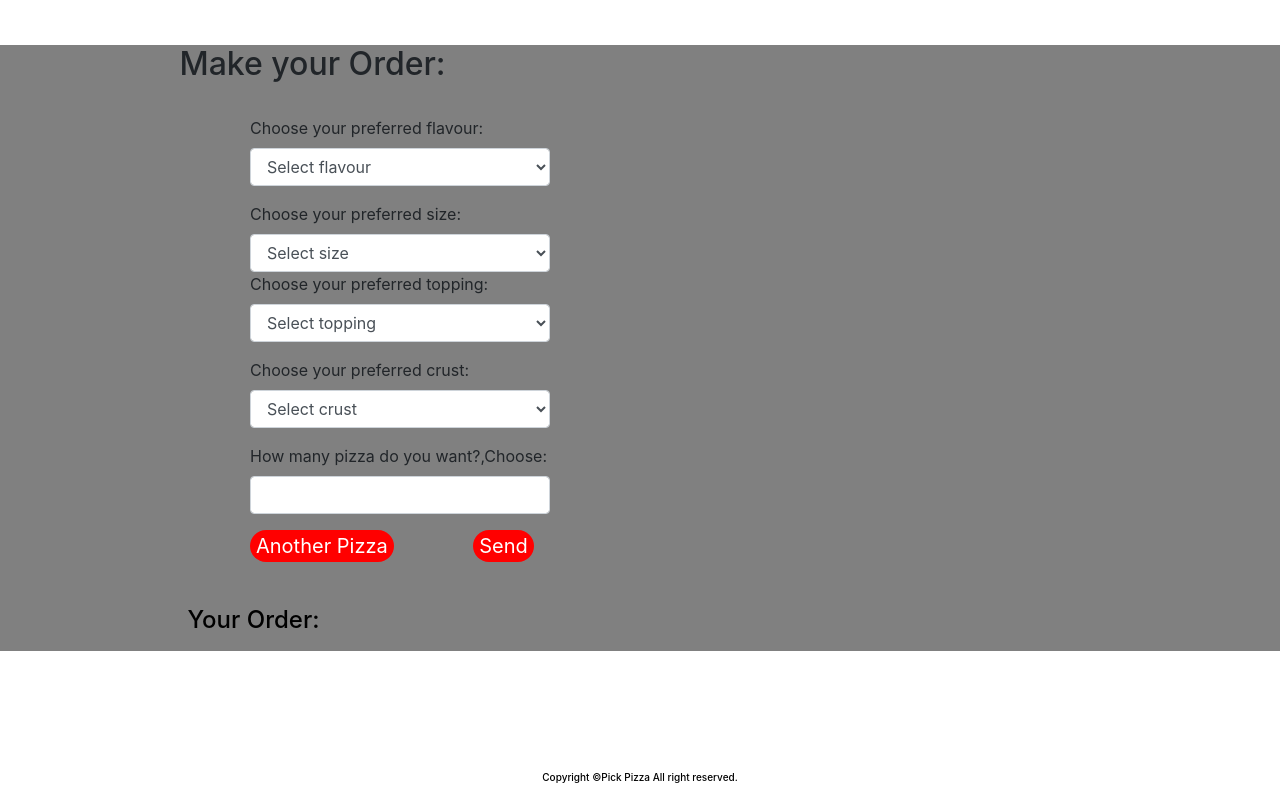
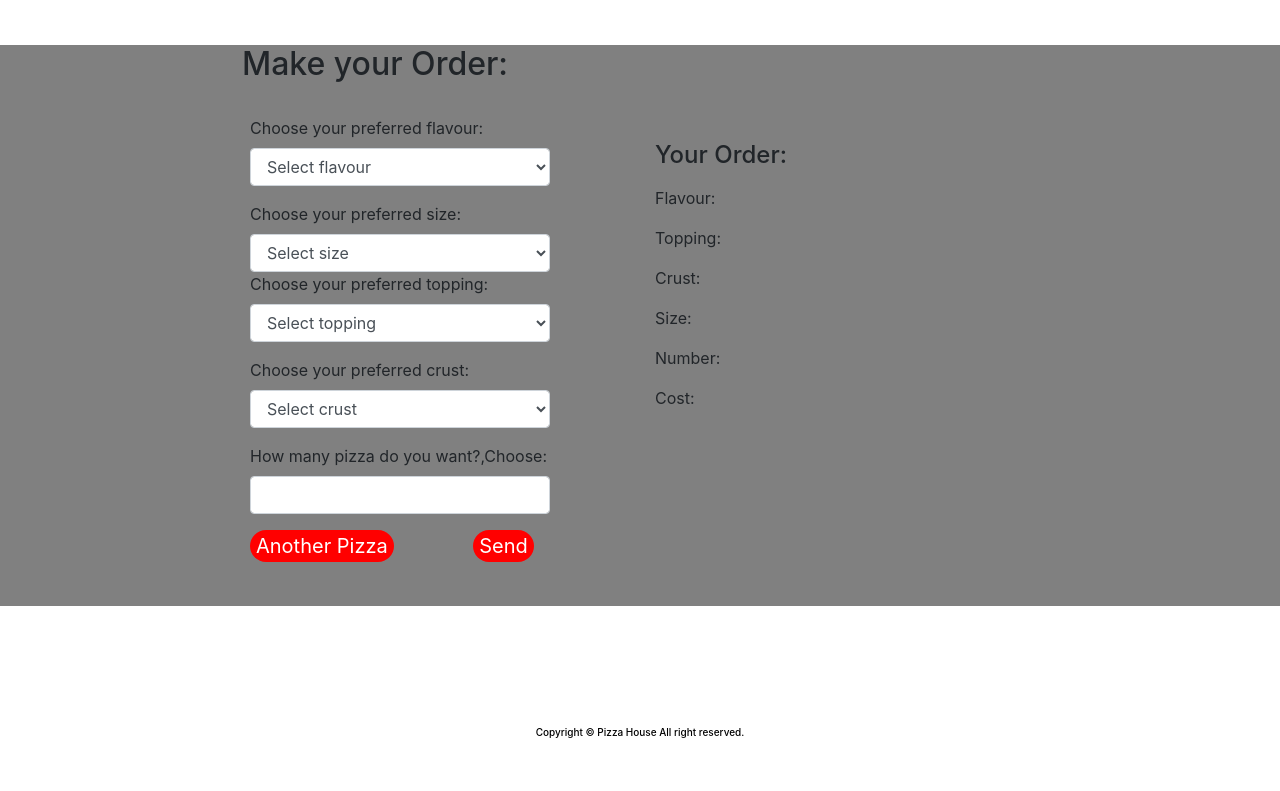
Before and after one commit to YvonneGi/fourth-week-project, a plain HTML site: page index.html in a window 1280 px wide. Shown: the part 957-1748 px from the top of the page. After the commit the page ends 1703 px from the top, so only its background shows below. Drawn offline with Linux system fonts and the light colour scheme.

Commit message:
add changes

```diff
--- a/css/styles.css
+++ b/css/styles.css
@@ -50,6 +50,7 @@ h1{
 }
 #header4{
     text-align: center;
+    margin-left: 20%;
 }
 #header3{
     text-align: center;
@@ -68,7 +69,7 @@ h3{
     border: 1px;
     border-radius: 50%;
 }
-#show-order{
+/* #show-order{
  display: none;
 }
 h4{
@@ -78,7 +79,7 @@ h4{
 .orders {
     cursor: pointer;
     color:red;
-  }
+  } */
 .orders:hover {
     text-decoration: underline;
   }
--- a/index.html
+++ b/index.html
@@ -160,14 +160,15 @@
                 </form>
             </div>
             <br><br><br><br><br><br><br><br><br><br>
-            <h4>Your Order:</h4>
-            <ul id="your-order">
-
-            </ul>
           </div>
 
           <div class="col-md-6" id="yourOrder">
             <div id="show-order">
+                <br><br><br><br>
+                <h4>Your Order:</h4>
+                <ul id="your-order">
+
+                </ul>
               <h2></h2>
               <p>Flavour: <span class="flavour"></span></p>
               <p>Topping: <span class="topping"></span></p>
@@ -187,7 +188,7 @@
     <div class="row">
         <div class="col md-12">
             <div class="footer">
-                <h3>Copyright &copy;Pick Pizza All right reserved.</h3>
+                <h3>Copyright &copy; Pizza House All right reserved.</h3>
             </div>
         </div>
     </div>
```
